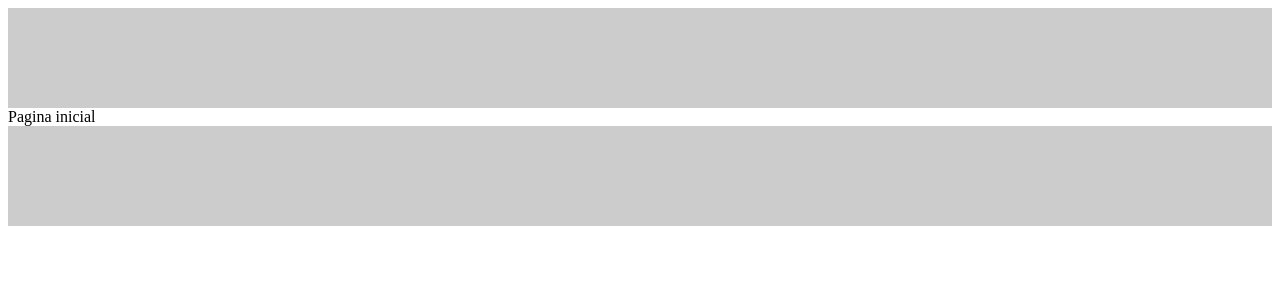
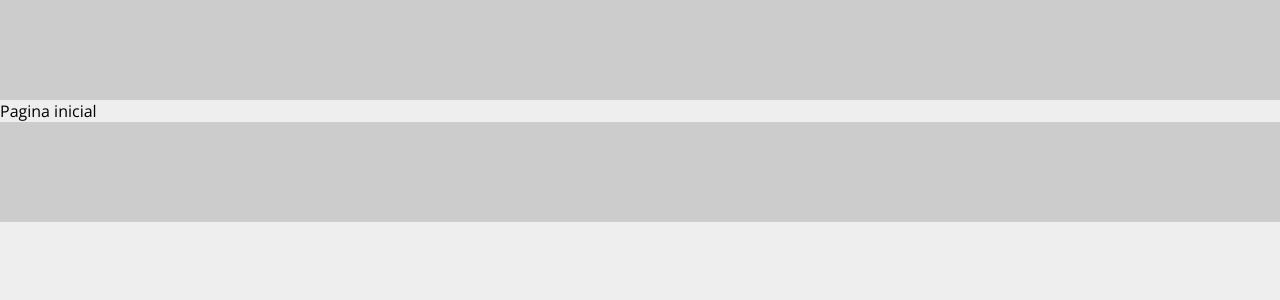
Before and after one commit to valmyrtavares/ReactOlxB7Web, a React (Create React App) app: page / in a window 1280 px wide. Shown: the top 300 px of the page. Built offline with nearby package versions, Linux system fonts and the light colour scheme.

Commit message:
CSS geral implementado

```diff
--- /dev/null
+++ b/src/App.css
@@ -0,0 +1,14 @@
+@import url('https://fonts.googleapis.com/css?family=Open+Sans:400,700&display=swap');
+
+* {
+    box-sizing: border-box;
+
+}
+
+
+body {
+    margin: 0;
+    font-family:'Open Sans', sans-serif;
+    background:#EEE;
+
+}
--- a/src/App.js
+++ b/src/App.js
@@ -1,6 +1,8 @@
 import React from 'react';
 import{connect} from 'react-redux';
 import {BrowserRouter} from 'react-router-dom'
+
+import './App.css'
 
 import {Template} from  './components/MainComponents'
 import Header from './components/partials/Header'
@@ -34,3 +36,5 @@
 }
 
 export default connect(mapStateToProps, mapDispatchToProps)(Page)
+
+// 1:30
```
Also changed, not shown: 1 other file (tests, documents, lock files or other folders).
